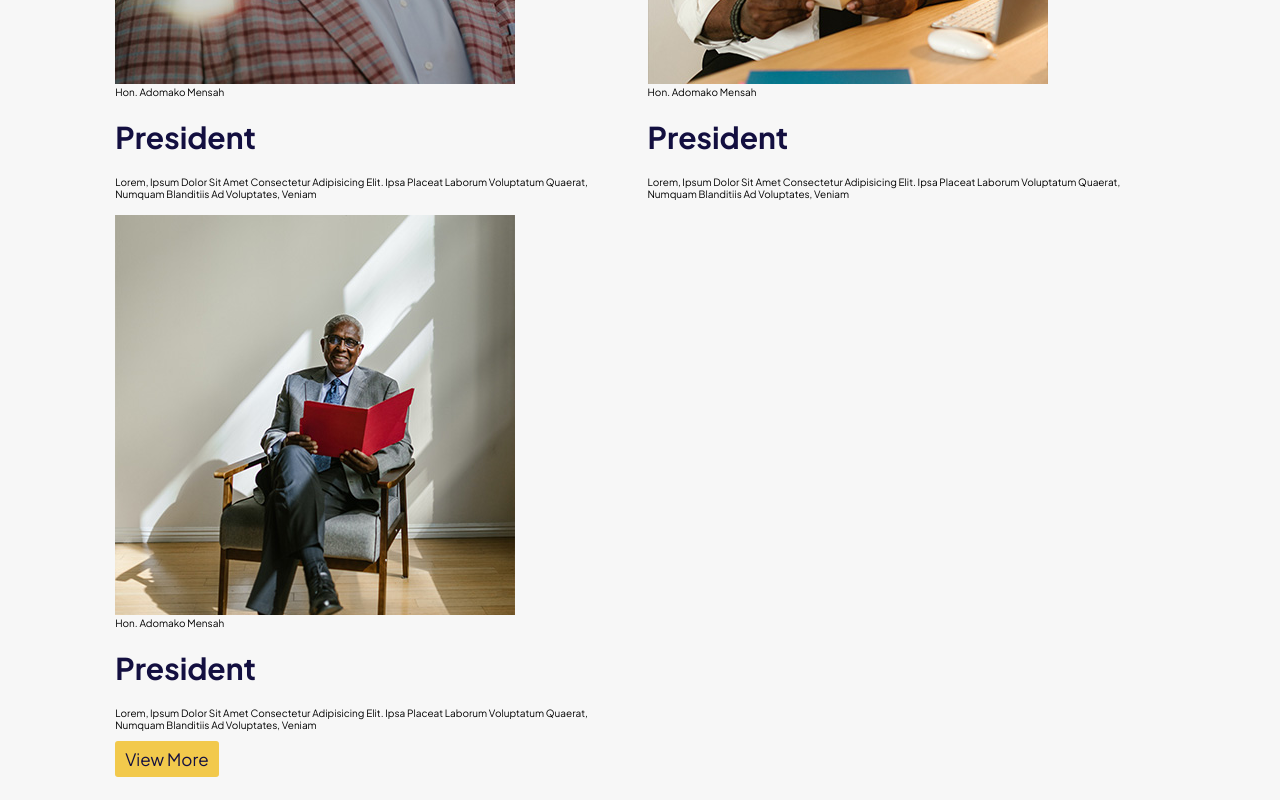
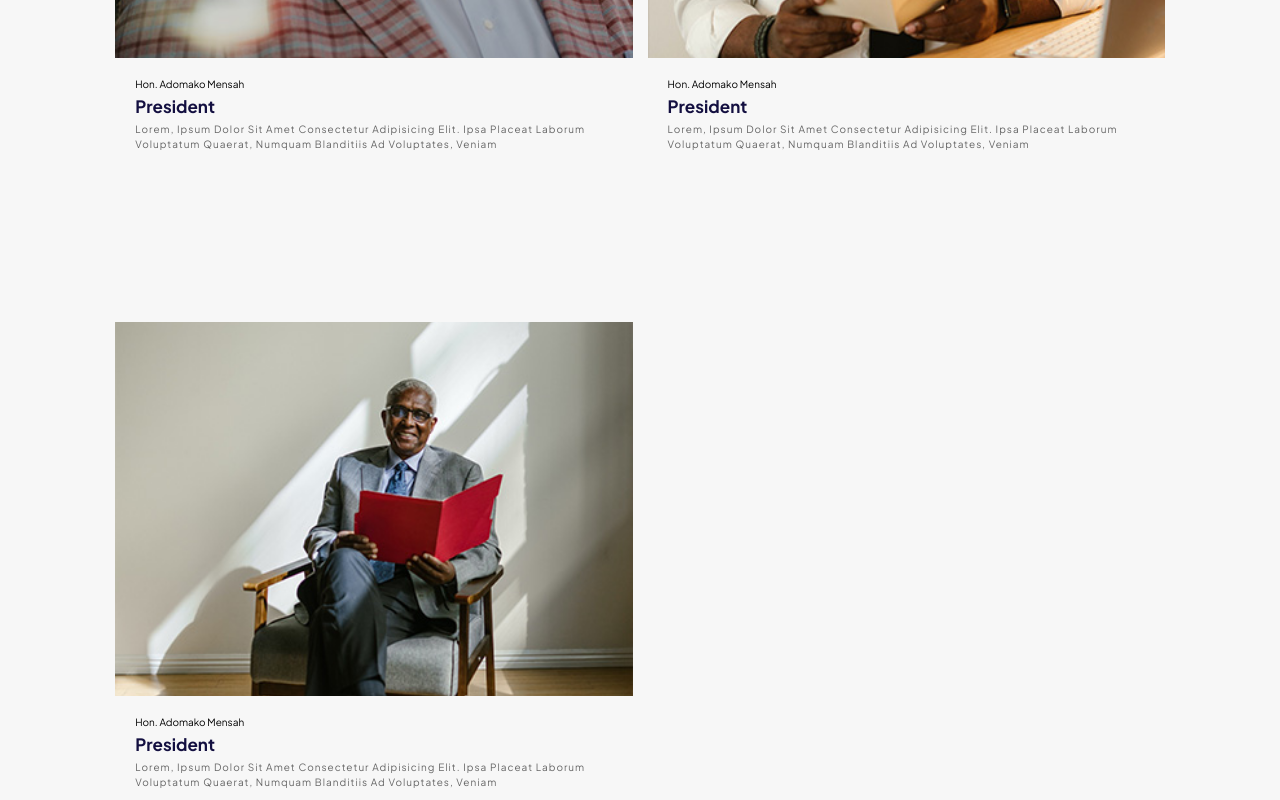
Before and after one commit to Surnmai/hon-adomako-ngo, a React (Create React App) app: page / in a window 1280 px wide. Shown: the part 4460-5260 px from the top of the page. Built offline with nearby package versions, Linux system fonts and the light colour scheme.

Commit message:
reupdate

```diff
--- a/src/css/index.css
+++ b/src/css/index.css
@@ -279,12 +279,55 @@ header .icons svg:hover {
   padding: 4rem 0;
   text-shadow: 0.2rem 0.2rem black;
   text-align: center;
+  overflow: hidden;
 }
 
 .our-team .container {
   display: grid;
   grid-template-columns: repeat(auto-fit, minmax(35rem, 1fr));
   gap: 1.5rem;
+  height: 30%;
+}
+.our-team .container .box:hover {
+  box-shadow: 0 1rem 2rem rgba(0, 0, 0, 0.5);
+  transition: 0.4s linear;
+  cursor: pointer;
+}
+.our-team .container .box .image {
+  height: 60%;
+}
+.our-team .container .box .image img {
+  height: 100%;
+  width: 100%;
+  -o-object-fit: cover;
+     object-fit: cover;
+}
+.our-team .container .box .content {
+  padding-top: 2rem 2rem 0rem;
+  padding: 0 2rem;
+  margin-top: 2rem;
+}
+.our-team .container .box .content .title {
+  padding: 0.5rem 0;
+  font-size: 1.7rem;
+}
+.our-team .container .box .content article {
+  font-size: 1rem;
+  line-height: 1.5;
+  letter-spacing: 0.1rem;
+  color: #666;
+  padding-bottom: 1rem;
+}
+.our-team .container .box .content .link {
+  color: #f2c94c;
+  font-size: 1.2rem;
+}
+.our-team .container .box .content .link:hover {
+  color: #130f40;
+}
+.our-team .button {
+  text-align: center;
+  padding: 4rem 0;
 }
 
 @media all and (max-width: 991px) {
@@ -343,6 +386,9 @@ header .icons svg:hover {
   .hero .content {
     width: auto;
   }
+  .BackgroundImgBanner h3 {
+    font-size: 4rem;
+  }
 }
 @media all and (max-width: 450px) {
   html {
--- a/src/css/index.scss
+++ b/src/css/index.scss
@@ -339,6 +339,7 @@ header {
     padding: 4rem 0;
     text-shadow: 0.2rem 0.2rem black;
     text-align: center;
+    overflow: hidden;
   }
 }
 // BackgroundImgBanner section ends
@@ -346,6 +347,52 @@ header {
 .our-team {
   .container {
     @include grid(35rem);
+    height: 30%;
+    // padding: 2rem 0;
+    // overflow: hidden;
+    .box {
+      &:hover {
+        box-shadow: $box-shadow1;
+        transition: 0.4s linear;
+        cursor: pointer;
+      }
+      .image {
+        height: 60%;
+        img {
+          height: 100%;
+          width: 100%;
+          object-fit: cover;
+        }
+      }
+      .content {
+        padding-top: 2rem 2rem 0rem;
+        padding: 0 2rem;
+        margin-top: 2rem;
+
+        .title {
+          padding: 0.5rem 0;
+          font-size: 1.7rem;
+        }
+        article {
+          font-size: 1rem;
+          line-height: 1.5;
+          letter-spacing: 0.1rem;
+          color: $light-color;
+          padding-bottom: 1rem;
+        }
+        .link {
+          color: $yellow;
+          font-size: 1.2rem;
+          &:hover {
+            color: $black;
+          }
+        }
+      }
+    }
+  }
+  .button {
+    text-align: center;
+    padding: 4rem 0;
   }
 }
 
@@ -419,6 +466,12 @@ header {
       width: auto;
     }
   }
+
+  .BackgroundImgBanner {
+    h3 {
+      font-size: 4rem;
+    }
+  }
 }
 
 @media all and (max-width: 450px) {
```
Also changed, not shown: 1 other file (tests, documents, lock files or other folders).
